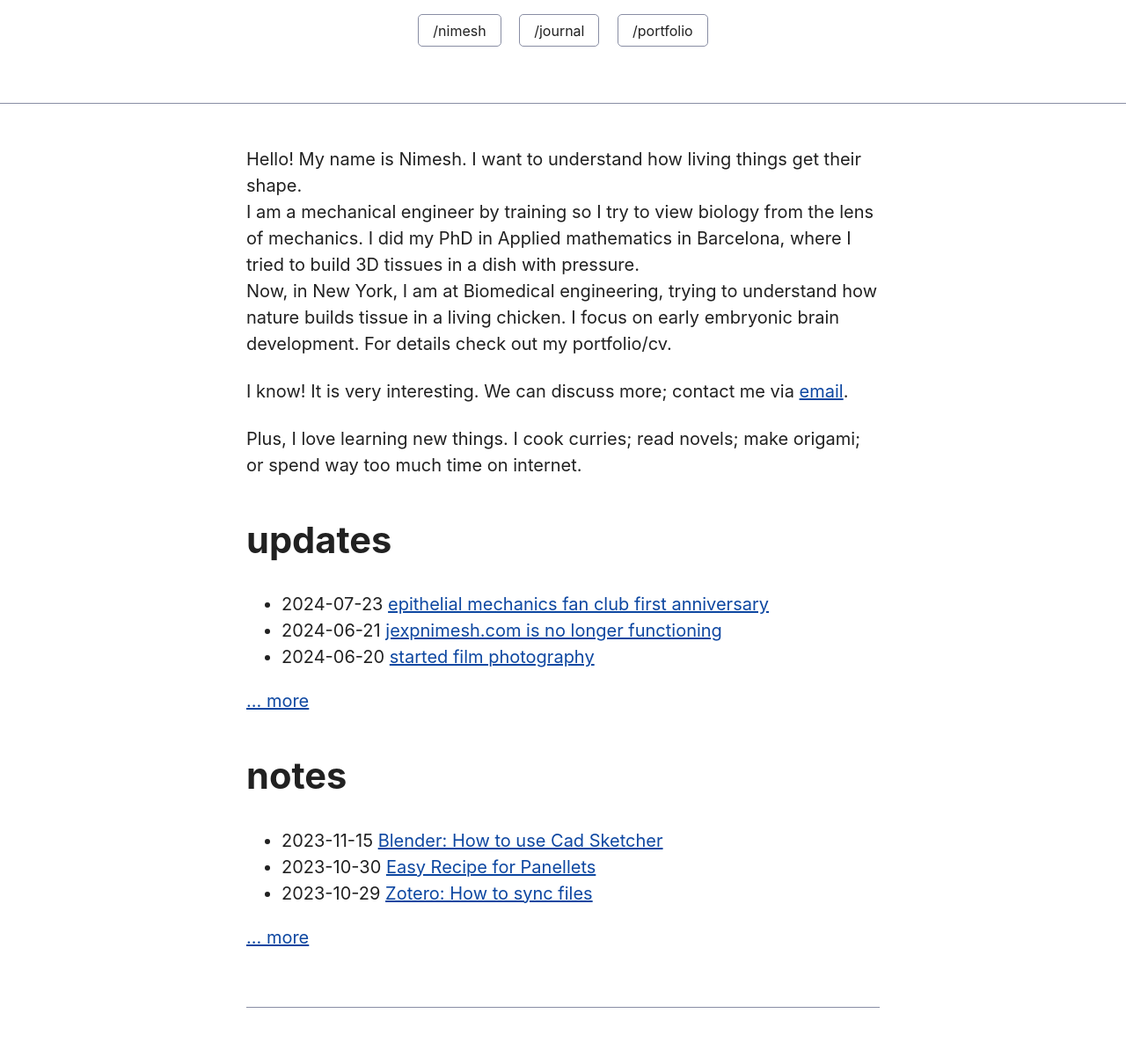
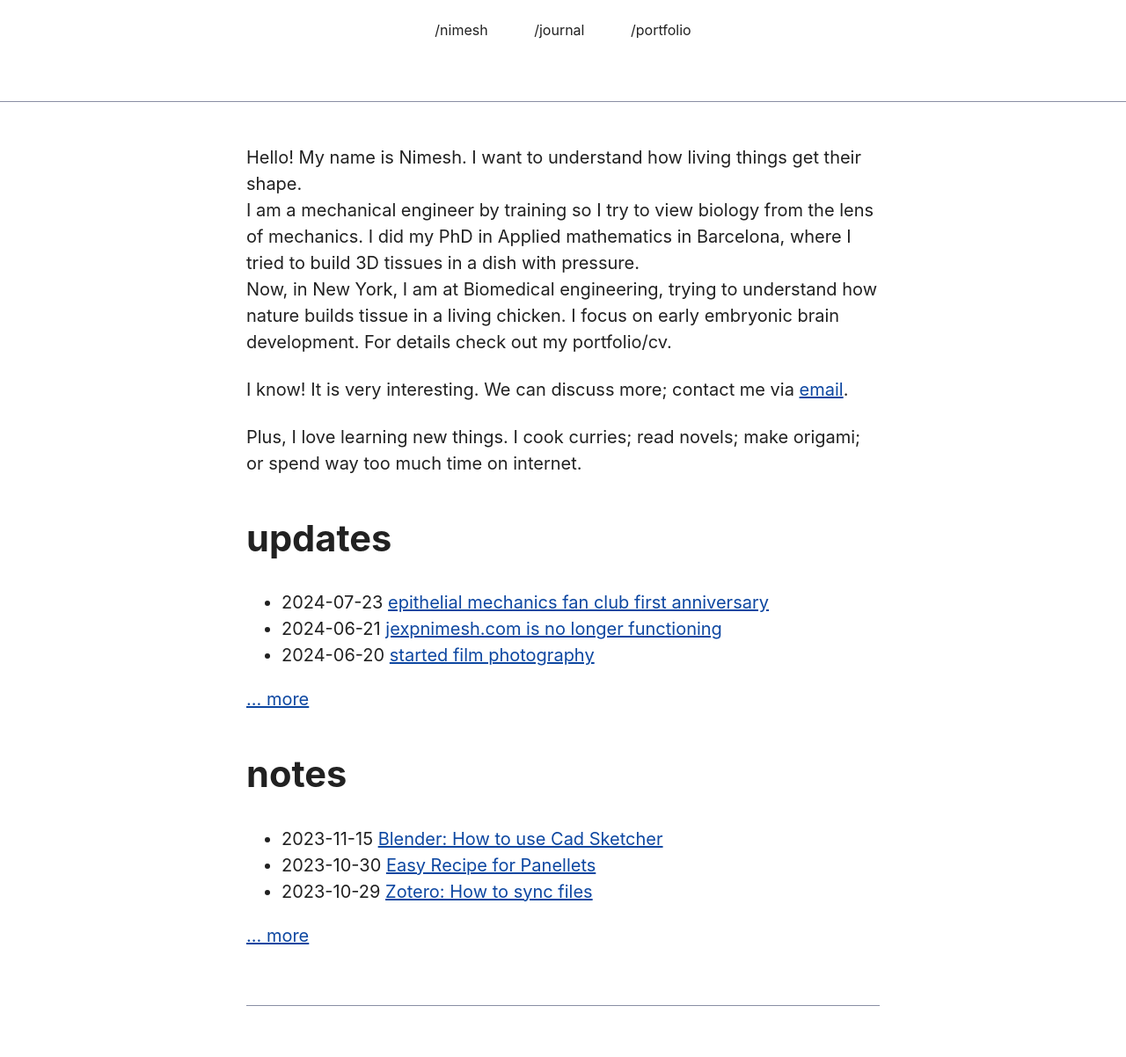
Before and after one commit to nchahare/nchahare.github.io, a Jekyll site: the page built from index.markdown, in a window 1280 px wide. Shown: the whole page at 88% size. Built offline with Jekyll 4.4.1, drawn with Linux system fonts in a browser that asks for light colours.

Commit message:
deleted border of navigation

```diff
--- a/assets/css/simple.css
+++ b/assets/css/simple.css
@@ -279,8 +279,7 @@ header > nav ol li {
 header > nav a,
 header > nav a:visited {
   margin: 0 0.5rem 1rem 0.5rem;
-  border: 1px solid var(--border);
-  border-radius: var(--standard-border-radius);
+  border: none;
   color: var(--text);
   display: inline-block;
   padding: 0.1rem 1rem;
@@ -291,7 +290,7 @@ header > nav a:hover,
 header > nav a.current,
 header > nav a[aria-current="page"],
 header > nav a[aria-current="true"] {
-  border-color: var(--accent);
+  border-color:none;
   color: var(--accent);
   cursor: pointer;
 }
```
